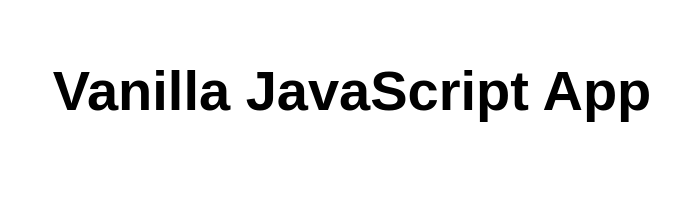
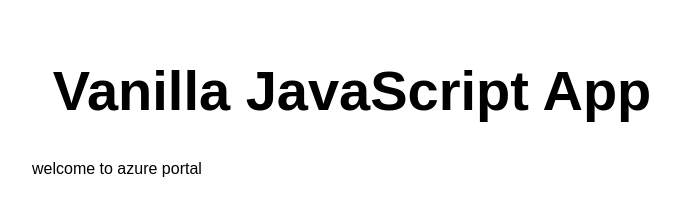
Before and after one commit to prabhakardl/-my-first-static-web-app, a website: page src/index.html in a window 1280 px wide. Shown: the whole page, without its empty margins (288-968 px from the left). Drawn offline with Linux system fonts and the light colour scheme.

Commit message:
Update index.html

```diff
--- a/src/index.html
+++ b/src/index.html
@@ -11,6 +11,7 @@
 <body>
   <main>
     <h1>Vanilla JavaScript App</h1>
+    <p>welcome to azure portal</p>
   </main>
 </body>
 
```
